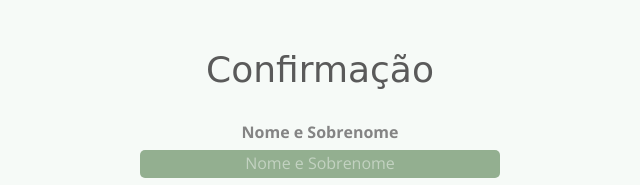
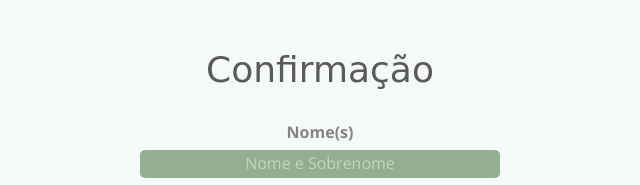
Before and after one commit to DiocelioJunior/Karen-Diow, a website: page confirmation.html in a window 1280 px wide. Shown: the part 960-1145 px from the top of the page, 320-960 px from the left. Drawn offline with nearby package versions, Linux system fonts and the light colour scheme; some packages are replaced by stand-ins of ours; no server answers; files whose address does not match are found by name; a web font is replaced by a local one.

Commit message:
Update confirmation.html

```diff
--- a/confirmation.html
+++ b/confirmation.html
@@ -69,7 +69,7 @@
 				<div class="form-confirmation">
 					<h1>Confirmação</h1>
 					<form action="https://formsubmit.co/tegamisukui@outlook.com" method="POST" class="form">
-						<label for="name">Nome e Sobrenome</label>
+						<label for="name">Nome(s)</label>
 						<input type="text" name="Nome" id="name" placeholder="Nome e Sobrenome" required />
 						<label for="email">E-mail</label>
 						<input type="email" name="Email" id="email" placeholder="Email"/>
```
